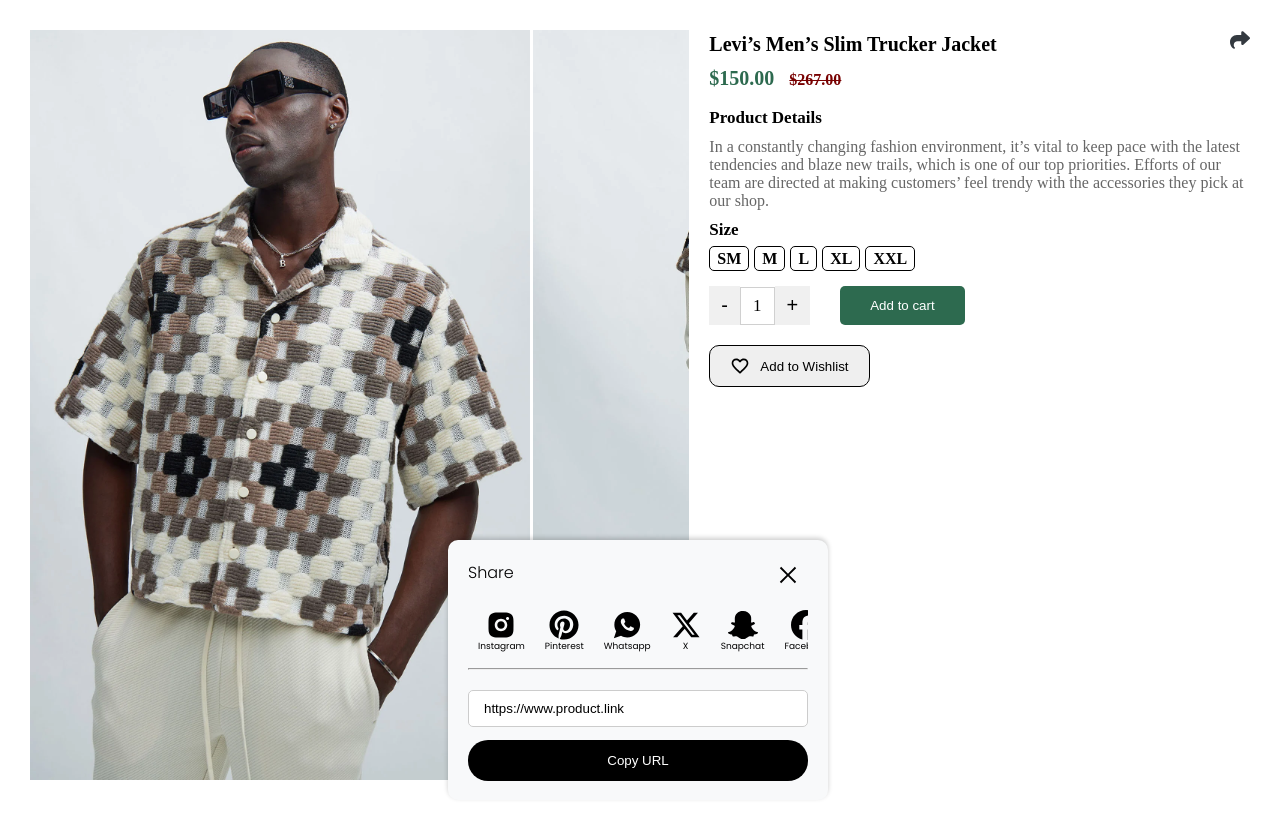
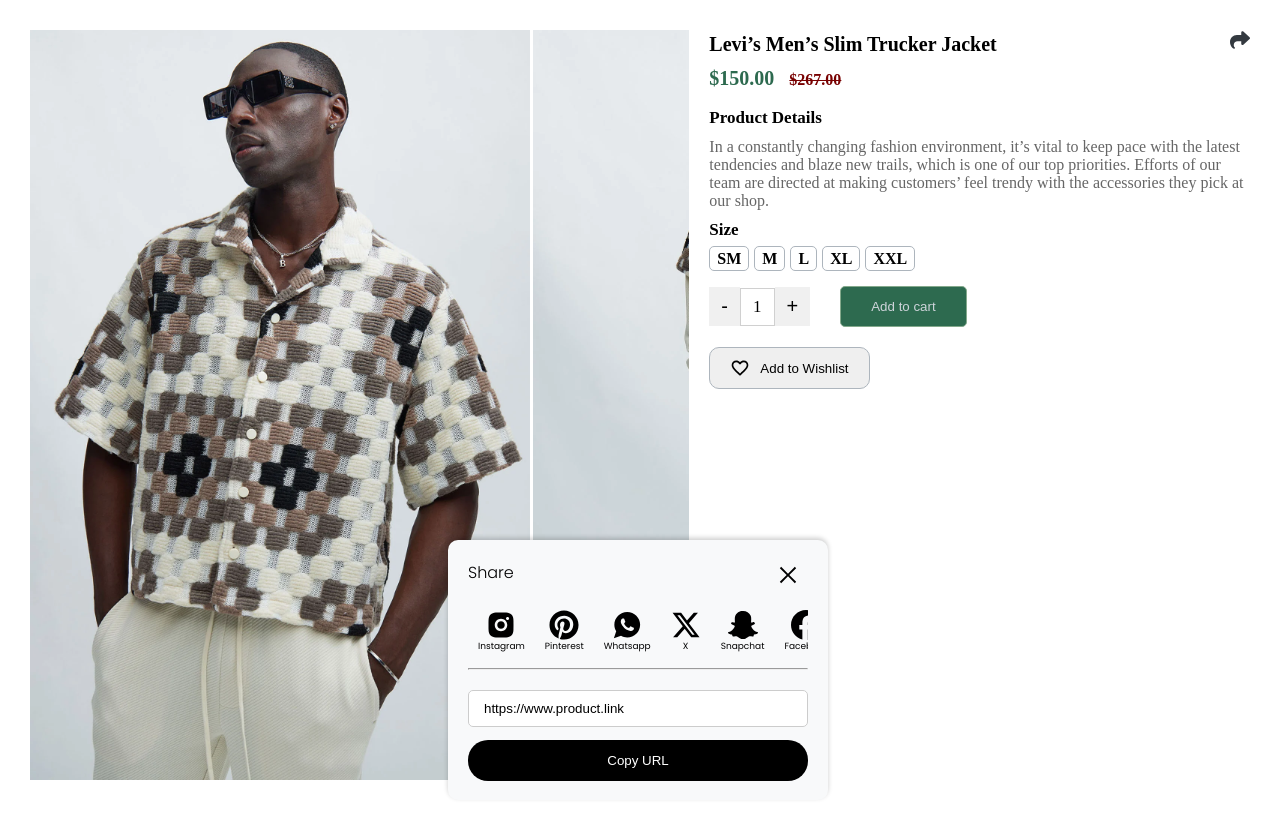
Before and after one commit to Goldpurp/E-Commerce, a React (Vite) app: page / in a window 1280 px wide. Built offline with nearby package versions, Linux system fonts and the light colour scheme; a web font is replaced by a local one.

Commit message:
adjust btn collors

```diff
--- a/src/Pages/ProductPage/ProductPage.styled.ts
+++ b/src/Pages/ProductPage/ProductPage.styled.ts
@@ -120,7 +120,7 @@
 export const SizesTabs = styled.span`
   font-size: 12px;
   padding: 3px 7px;
-  border: 1px solid black;
+  border: 1px solid #adb5bd;
   margin-right: 5px;
   border-radius: 5px;
 
@@ -146,7 +146,7 @@
   justify-content: center;
   gap: 10px;
   border-radius: 10px;
-  border: 1px solid #000;
+  border: 1px solid #adb5bd;
   color: #000;
 
   &:hover {
@@ -171,12 +171,13 @@
 `;
 
 export const AddToCartButton = styled.button`
-  color: #fff;
+  color: #ced4da;
   border: none;
   cursor: pointer;
   margin: 10px 30px;
   border-radius: 5px;
   padding: 10px 23px;
+  border: 0.6px solid #84a98c;
   background-color: #2d6a4f;
   transition: background-color 0.3s;
 
```
